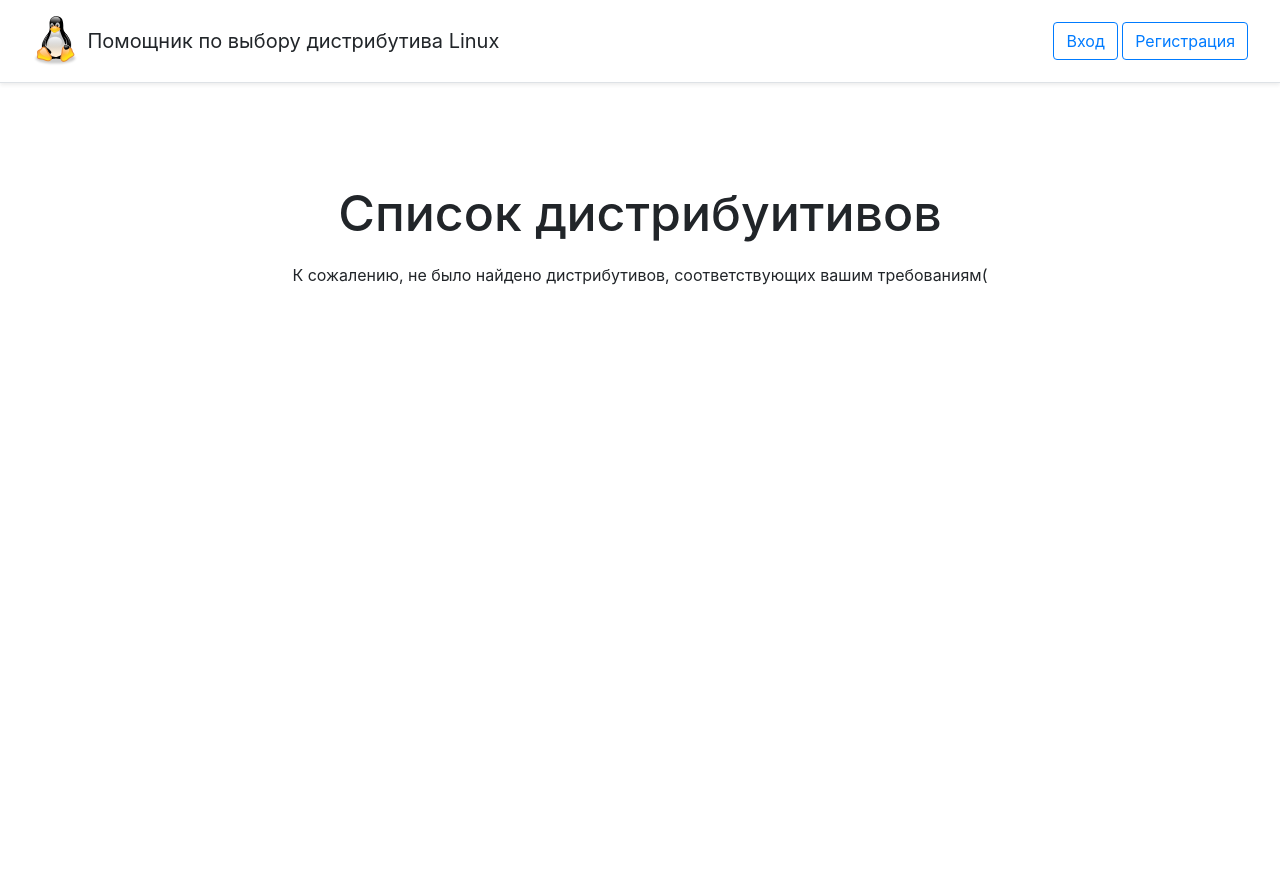
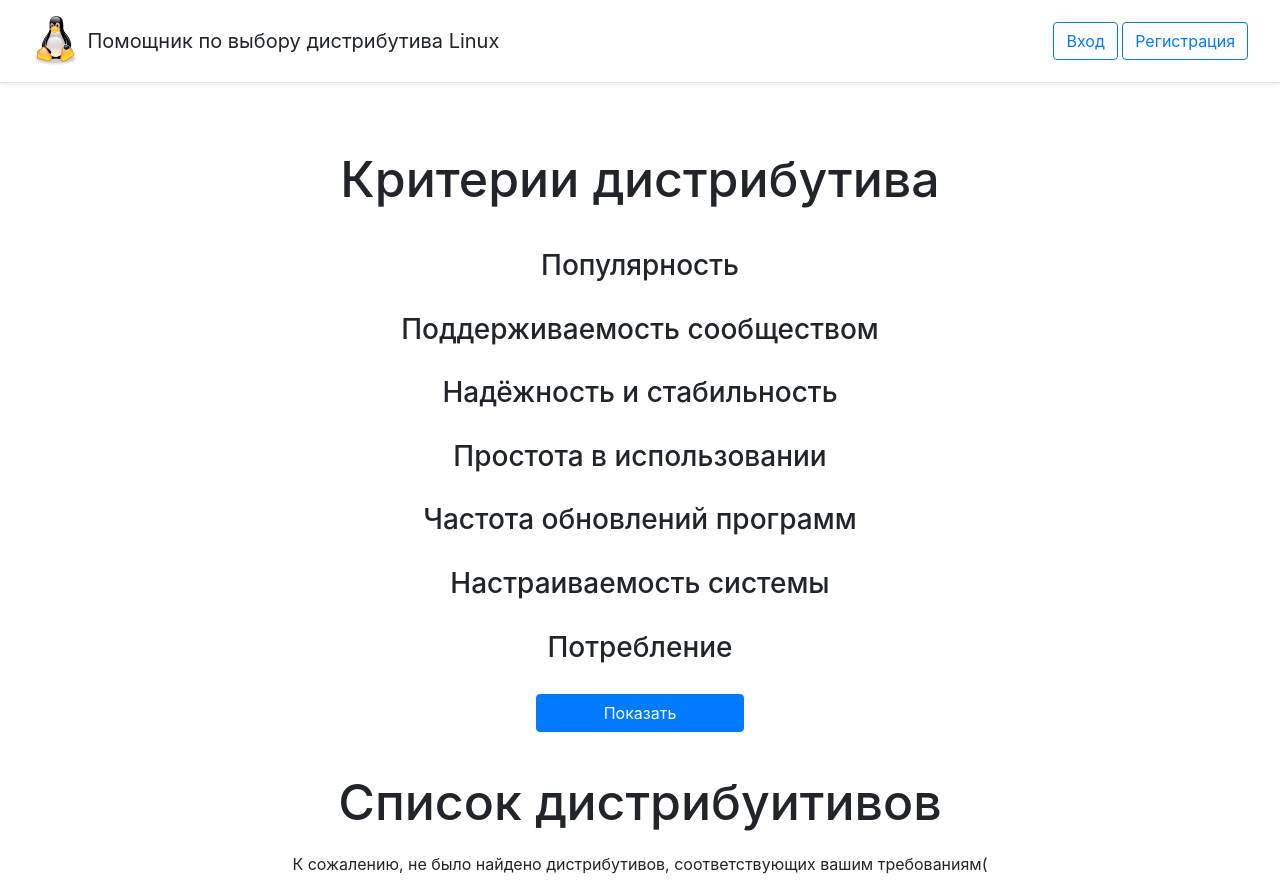
Before and after one commit to nbezhodarnov/linux_distributions_assistant, a Django app: page /distributions_list/ in a window 1280 px wide. Before the commit the page ends 285 px from the top, so only its background shows below. Run offline with Django 3.2, Linux system fonts and the light colour scheme; some libraries are stand-ins or nearby versions.

Commit message:
Added slides, removed unused image

```diff
--- a/distributions_list/static/distributions_list/css/distributions_list.css
+++ b/distributions_list/static/distributions_list/css/distributions_list.css
@@ -8,9 +8,30 @@ img.logo-img {
 	margin-right: 10px;
 }
 
+div.input-body {
+	margin: 40px auto;
+}
+
+div.slide {
+	margin: 30px auto;
+}
+
+div.input-body button {
+	width: 30%;
+}
+
+input.slide {
+	display: none;
+}
+
+main {
+	display: flex;
+	justify-content: center;
+}
+
 main .features {
-	float: center;
-	margin-top: 100px;
+	max-width: 90%;
+	margin-top: 50px;
 	text-align: center;
 }
 
@@ -18,7 +39,10 @@ main .features h1 {
 	font-size: 50px;
 }
 
+main .features .demo-body h3 {
+	font-size: 25px;
+}
+
 main .features p {
-	max-width: 90%;
 	margin: 20px auto;
 }
--- a/distributions_list/templates/distributions_list/index.html
+++ b/distributions_list/templates/distributions_list/index.html
@@ -4,8 +4,27 @@
 	Список дистрибуитивов
 {% endblock %}
 
+{% block extra-link %}
+	<!--Plugin CSS file with desired skin-->
+	<link rel="stylesheet" href="https://cdnjs.cloudflare.com/ajax/libs/ion-rangeslider/2.3.1/css/ion.rangeSlider.min.css"/>
+	<!--jQuery-->
+	<script src="https://cdnjs.cloudflare.com/ajax/libs/jquery/3.3.1/jquery.min.js"></script>
+	<!--Plugin JavaScript file-->
+	<script src="https://cdnjs.cloudflare.com/ajax/libs/ion-rangeslider/2.3.1/js/ion.rangeSlider.min.js"></script>
+{% endblock %}
+
 {% block content %}
 	<div class="features">
+		<h1>Критерии дистрибутива</h1>
+		<div class="input-body">
+			{% for slide in criteries.slides %}
+				<div class="slide">
+					<h3>{{ slide.name }}</h3>
+					<input id="{{ slide.id }}" type="text" name="" value="" class="slide irs-hidden-input" tabindex="-1" readonly="">
+				</div>
+			{% endfor %}
+			<button type="button" class="btn btn-primary">Показать</button>
+		</div>
 		<h1>Список дистрибуитивов</h1>
 		{% if dists %}
 			{% for el in dists %}
@@ -19,3 +38,21 @@
 			<p>К сожалению, не было найдено дистрибутивов, соответствующих вашим требованиям(</p>
 		{% endif %}
 {% endblock %}
+
+{% block extra-js%}
+	<script type="text/javascript">
+		$( function() {
+			{% for slide in criteries.slides %}
+				$("#{{ slide.id }}").ionRangeSlider({
+					type: "double",
+					grid: true,
+					grid_num: 5,
+					min: 0,
+					max: 5,
+					from: 0,
+					to: 5
+				});
+			{% endfor %}
+		});
+	</script>
+{% endblock %}
--- a/distributions_list/templates/distributions_list/layout.html
+++ b/distributions_list/templates/distributions_list/layout.html
@@ -12,6 +12,8 @@
 		<link rel="stylesheet" href="https://cdn.jsdelivr.net/npm/bootstrap@4.5.3/dist/css/bootstrap.min.css" integrity="sha384-TX8t27EcRE3e/ihU7zmQxVncDAy5uIKz4rEkgIXeMed4M0jlfIDPvg6uqKI2xXr2" crossorigin="anonymous">
 		<link rel="stylesheet" href="{% static 'distributions_list/css/distributions_list.css' %}">
 		<link rel="stylesheet" href="https://stackpath.bootstrapcdn.com/font-awesome/4.7.0/css/font-awesome.min.css">
+		{% block extra-link %}
+		{% endblock %}
 	</head>
 	<body>
 		<div class="panel d-flex flex-column flex-md-row align-items-center p-3 px-md-4 mb-3 bg-white border-bottom shadow-sm">
@@ -26,5 +28,7 @@
 			{% block content %}
 			{% endblock %}
 		</main>
+		{% block extra-js %}
+		{% endblock %}
 	</body>
 </html>
--- a/distributions_list/views.py
+++ b/distributions_list/views.py
@@ -11,4 +11,15 @@ class DistributionDetailView(DetailView):
 
 def index(request):
 	#dists = Distributions.objects.order_by('name');
-	return render(request, 'distributions_list/index.html')#, {'dists': dists})
+	criteries = {
+		'slides': [
+			{ 'id': 'popularity', 'name': 'Популярность'},
+			{ 'id': 'support', 'name': 'Поддерживаемость сообществом'},
+			{ 'id': 'stability', 'name': 'Надёжность и стабильность'},
+			{ 'id': 'user-friendly', 'name': 'Простота в использовании'},
+			{ 'id': 'program-update-frequency', 'name': 'Частота обновлений программ'},
+			{ 'id': 'customizability', 'name': 'Настраиваемость системы'},
+			{ 'id': 'consumption', 'name': 'Потребление'}
+		]
+	}
+	return render(request, 'distributions_list/index.html', {'criteries': criteries})
```
Also changed, not shown: distributions_list/static/distributions_list/img/1039.svg (deleted).
